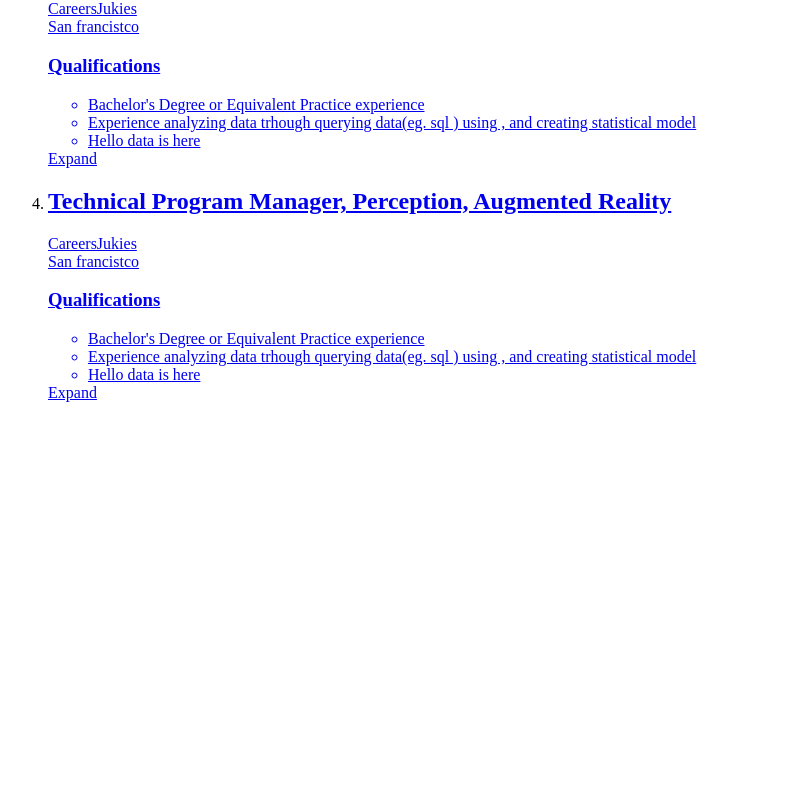
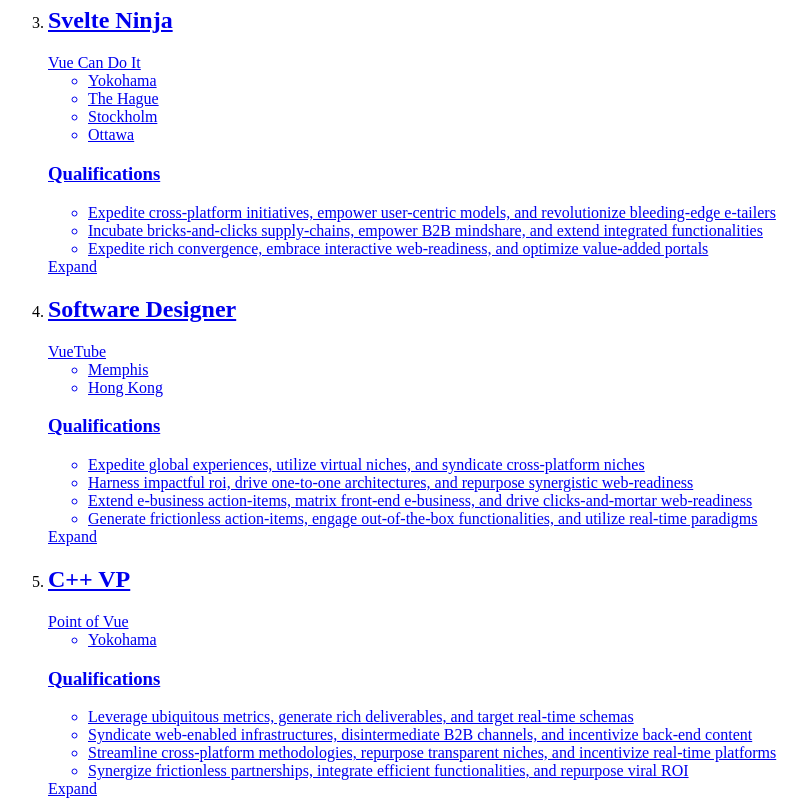
Before and after one commit to danielerat/GoogleCareers_Clone, a Vue app: page /#/jobs/results in a window 1280 px wide. Shown: the part 860-1660 px from the top of the page, without its empty margins (0-808 px from the left). Before the commit the page ends 1278 px from the top, so only its background shows below. Built offline with nearby package versions, Linux system fonts and the light colour scheme; data requests are answered from the project's data file; the HTML template or start-up script is replaced by a standard one.

Commit message:
Rendering all our jobs from our API

```diff
--- a/src/components/JobResults/JobListing.vue
+++ b/src/components/JobResults/JobListing.vue
@@ -1,19 +1,27 @@
 <template>
   <li class="mb-7">
     <router-link
-      to="/jobs/results/1"
+      :to="jobPageLink"
       class="block mx-auto bg-white border-solid rounded hover:shadow-gray"
     >
       <div class="pt-5 pb-2 mx-8 border-b border-brand-gray-2">
         <h2 class="mb-2 text-2xl">
-          Technical Program Manager, Perception, Augmented Reality
+          {{ job.title }}
         </h2>
         <div class="flex flex-row align-middle">
           <div class="mr-5">
-            <span>CareersJukies</span>
+            <span>{{ job.organization }}</span>
           </div>
           <div class="mr-5">
-            <span>San francistco</span>
+            <ul>
+              <li
+                v-for="location in job.locations"
+                :key="location"
+                class="inline-block mr-5"
+              >
+                {{ location }}
+              </li>
+            </ul>
           </div>
         </div>
       </div>
@@ -22,17 +30,17 @@
           <h3 class="mt-1 mb-2">Qualifications</h3>
           <div class="">
             <ul class="pl-8 list-disc">
-              <li>Bachelor's Degree or Equivalent Practice experience</li>
-              <li>
-                Experience analyzing data trhough querying data(eg. sql ) using
-                , and creating statistical model
+              <li
+                v-for="qualification in job.minimumQualifications"
+                :key="qualification"
+              >
+                {{ qualification }}
               </li>
-              <li>Hello data is here</li>
             </ul>
           </div>
         </div>
         <div class="mt-2 text-center">
-          <router-link to="/jobs/results/1" class="text-brand-blue-1">
+          <router-link :to="jobPageLink" class="text-brand-blue-1">
             Expand
           </router-link>
         </div>
@@ -44,5 +52,16 @@
 <script>
 export default {
   name: "JobListing",
+  props: {
+    job: {
+      type: Object,
+      required: true,
+    },
+  },
+  computed: {
+    jobPageLink() {
+      return `/jobs/results/${this.job.id}`;
+    },
+  },
 };
 </script>
--- a/src/components/JobResults/JobListings.vue
+++ b/src/components/JobResults/JobListings.vue
@@ -1,19 +1,26 @@
 <template>
   <main class="flex-auto p-8 bg-brand-gray-2">
     <ol>
-      <job-listing />
-      <job-listing />
-      <job-listing />
-      <job-listing />
+      <job-listing v-for="job in jobs" :key="job.id" :job="job" />
     </ol>
   </main>
 </template>
 <script>
+import axios from "axios";
 import JobListing from "@/components/JobResults/JobListing.vue";
 export default {
   name: "JobListings",
   components: {
     JobListing,
   },
+  data() {
+    return {
+      jobs: [],
+    };
+  },
+  async mounted() {
+    const response = await axios.get("http://localhost:3000/jobs");
+    this.jobs = response.data;
+  },
 };
 </script>
```
Also changed, not shown: src/playground.js (deleted).
